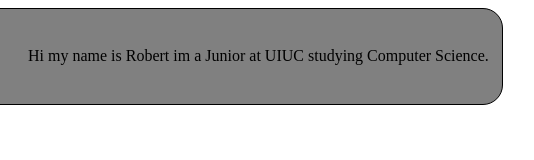
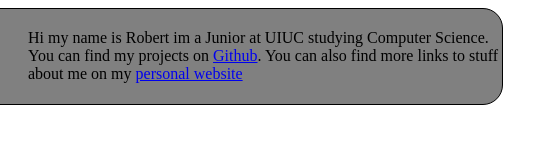
Before and after one commit to RobertP2705/mp0, a website built with webpack: page src/index.html in a window 1280 px wide. Shown: the full height of the page, 454-988 px from the left. Built offline with nearby package versions, Linux system fonts and the light colour scheme.

Commit message:
Update index.html

```diff
--- a/src/index.html
+++ b/src/index.html
@@ -14,6 +14,8 @@
     <img src="assets/robert-prevost.jpg"/>
     <div>
       Hi my name is Robert im a Junior at UIUC studying Computer Science.
+      You can find my projects on <a href="https://github.com/RobertP2705">Github</a>.
+      You can also find more links to stuff about me on my <a href="https://robertprevost.net">personal website</a>
     </div>
   </section>
   <script src="bundle.js" type="text/javascript"></script>
```
